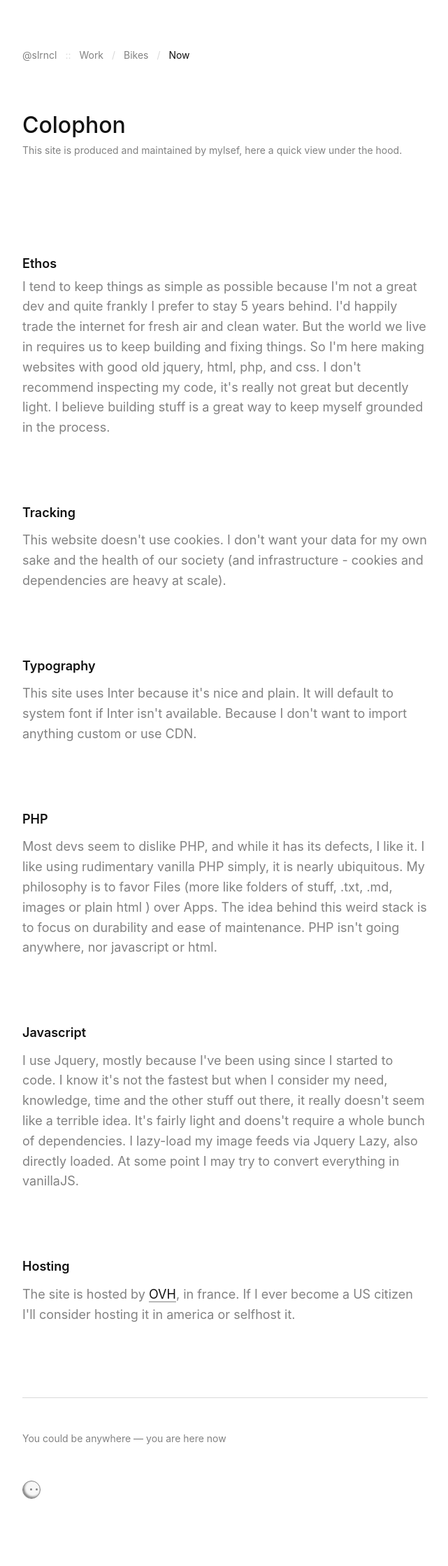
After one commit to nsolerieu/slrncl.com, a PHP site: page /colophon.php in a window 1280 px wide. The commit adds this page. Shown: the whole page at 70% size, without its empty margins (318-959 px from the left). Run offline with PHP 8.4, Linux system fonts and the light colour scheme.

Commit message:
OCD
- Dark mode
- Tried a few images
- Fixed feeds
- Added colophon (need to link to it somewhere)
- fiddled on footer options
- color changes
- Copy changes

```diff
--- a/www/assets/css/boot.css
+++ b/www/assets/css/boot.css
@@ -10,7 +10,7 @@
   --bg-primary: #ffffff;
   --bg-secondary: #f8f8f8;
   --bg-secondary-darker: #f0f0f0;
-  --border: #dedede;
+  --border: #dadada;
   --border-darker: #bebebe;
 
   --font-size-regular: 18px;
@@ -21,12 +21,12 @@
 
 :root body.dark-mode {
   --text-primary: #ffffff;
-  --text-secondary: #424242;
-  --bg-primary: #0A0A0A;
+  --text-secondary: #a1a1a1;
+  --bg-primary: #121212;
   --bg-secondary: #242424;
-  --bg-secondary-darker: #f0f0f0;
-  --border: #525252;
-  --border-darker: #6D6D6D;
+  --bg-secondary-darker: #393939;
+  --border: #2a2a2a;
+  --border-darker: #464646;
 }
 
 
@@ -76,20 +76,16 @@ body {
 }
 .full-row-border-top::before {
   content: "";
-  background: rgba(0, 0, 0, 0.08);
+  background: var(--border);
   height: 1px;
   width: calc(100% - 30px);
   top: 0;
   left: 15px;
   position: absolute;
 }
-.full-row-border-top.light::before,
-.full-col-border-top.light::before {
-  background: rgba(255, 255, 255, 0.08);
-}
 .full-col-border-top::before {
   content: "";
-  background: rgba(0, 0, 0, 0.08);
+  background: var(--border);
   height: 1px;
   width: 100%;
   top: 0;
@@ -368,7 +364,7 @@ p {
 }
 
 a {
-  color: #292934;
+  color: var(--text-primary);
   text-decoration: none;
   cursor: pointer;
   outline: none;
@@ -377,12 +373,12 @@ a.block-link {
   display: block;
   position: relative;
 }
-p a {
+p a, h1 a, h2 a, h3 a, h4 a, h5 a, h6 a {
   text-decoration: underline;
   text-decoration-color: var(--text-secondary);
   text-underline-offset: 0.25rem;
 }
-p a:hover {
+p a:hover, h1 a:hover, h2 a:hover, h3 a:hover, h4 a:hover, h5 a:hover, h6 a:hover {
   text-decoration-color: var(--text-primary);
 }
 
--- a/www/assets/css/style.css
+++ b/www/assets/css/style.css
@@ -3,7 +3,7 @@
 -------------------------------------------------------------- */
 .header-nav {
   padding: 20px 0;
-  margin-top: 10vh;
+  margin-top: 6vh;
   font-size: var(--font-size-small);
 }
 .menu-item {
@@ -176,14 +176,6 @@ h1 {
   line-height: 1.3;
   font-weight: 500;
 }
-h1 a {
-  text-decoration: underline;
-  text-decoration-color: var(--text-secondary);
-  text-underline-offset: 0.25rem;
-}
-h1 a:hover {
-  text-decoration-color: var(--text-primary);
-}
 h2, h3, h4, h5, h6 {
   font-size: var(--font-size-regular);
   line-height: 1.2;
@@ -303,6 +295,7 @@ h2, h3, h4, h5, h6 {
   top: 15px;
   left: 50%;
   width: 320px;
+  font-size: var(--font-size-small);
   text-align: center;
   margin-left: -160px;
 }
@@ -311,6 +304,7 @@ h2, h3, h4, h5, h6 {
   bottom: 15px;
   left: 50%;
   width: 320px;
+  font-size: var(--font-size-small);
   text-align: center;
   margin-left: -160px;
   cursor: pointer;
@@ -321,6 +315,7 @@ h2, h3, h4, h5, h6 {
   top: 50%;
   height: 50px;
   line-height: 50px;
+  font-size: var(--font-size-regular);
   left: 10%;
   margin-top: -25px;
   cursor: pointer;
@@ -332,6 +327,7 @@ h2, h3, h4, h5, h6 {
   height: 50px;
   right: 10%;
   line-height: 50px;
+  font-size: var(--font-size-regular);
   margin-top: -25px;
   cursor: pointer;
   opacity: 0.5;
--- a/www/assets/js/main.js
+++ b/www/assets/js/main.js
@@ -3,6 +3,10 @@ $(window).on('load', function(){
   $('body').toggleClass( 'loading-done' );
 
 });
+
+if (window.matchMedia && window.matchMedia('(prefers-color-scheme: dark)').matches) {
+  $('body').addClass( 'dark-mode' );
+}
 
 // DEFERRED STUFF
 
@@ -13,7 +17,7 @@ $(document).ajaxStop(function(){
         scrollDirection: 'vertical',
         effect: 'fadeIn',
         effectTime: 500,
-        placeholder: "https://slrncl.com/dev/new/assets/img/loader.gif",
+        placeholder: "https://slrncl.com/assets/img/loader.gif",
         threshold: 0,
         visibleOnly: true
       });
@@ -37,7 +41,7 @@ $(document).ready(function() {
 
   if (document.body.classList.contains('page-work')) {
 
-    var projectsData = "https://slrncl.com/dev/new/assets/data/projects.json";
+    var projectsData = "https://slrncl.com/assets/data/projects.json";
 
     $.getJSON( projectsData , function(data) {
 
@@ -63,7 +67,7 @@ $(document).ready(function() {
 
   if (document.body.classList.contains('page-bikes')) {
 
-    var bikesData = "https://slrncl.com/dev/new/assets/data/bikes.json";
+    var bikesData = "https://slrncl.com/assets/data/bikes.json";
 
     $.getJSON( bikesData , function(data) {
 
@@ -93,7 +97,7 @@ $(document).ready(function() {
 
   if (document.body.classList.contains('page-notes')) {
 
-    var notesData = "https://slrncl.com/dev/new/assets/data/notes.json";
+    var notesData = "https://slrncl.com/assets/data/notes.json";
 
     $.getJSON( notesData , function(data) {
 
@@ -176,7 +180,7 @@ if (document.body.classList.contains('page-moments')) {
     scrollDirection: 'vertical',
     effect: 'fadeIn',
     effectTime: 500,
-    placeholder: "https://slrncl.com/dev/new/assets/img/loader.gif",
+    placeholder: "https://slrncl.com/assets/img/loader.gif",
     threshold: 0,
     visibleOnly: true
   });
--- /dev/null
+++ b/www/colophon.php
@@ -0,0 +1,55 @@
+<?php $page = "now";?>
+<?php include 'header.php';?>
+
+<main>
+
+  <section class="hero" >
+    <div class="container">
+      <div class="row">
+        <div class="col-100">
+          <h1  class="text-color-primary no-margin">Colophon</h1>
+          <p class="text-small text-color-secondary small-margin-top line-height-100">
+            This site is produced and maintained by mylsef, here a quick view under the hood.
+          </p>
+        </div>
+      </div>
+    </div>
+  </section>
+
+  <section class="padded-section">
+    <div class="container">
+      <div class="row">
+        <div class="col-100">
+          <h2 class="text-color-primary no-margin">Ethos</h2>
+          <p class="small-margin-top text-regular text-color-secondary">
+            I tend to keep things as simple as possible because I'm not a great dev and quite frankly I prefer to stay 5 years behind. I'd happily trade the internet for fresh air and clean water. But the world we live in requires us to keep building and fixing things. So I'm here making websites with good old jquery, html, php, and css. I don't recommend inspecting my code, it's really not great but decently light. I believe building stuff is a great way to keep myself grounded in the process.
+          </p>
+          <h2 class="text-color-primary large-margin-top">Tracking</h2>
+          <p class="small-margin-top text-regular text-color-secondary">
+            This website doesn't use cookies. I don't want your data for my own sake and the health of our society (and infrastructure - cookies and dependencies are heavy at scale).
+          </p>
+          <h2 class="text-color-primary large-margin-top">Typography</h2>
+          <p class="small-margin-top text-regular text-color-secondary">
+            This site uses Inter because it's nice and plain. It will default to system font if Inter isn't available. Because I don't want to import anything custom or use CDN.
+          </p>
+          <h2 class="text-color-primary large-margin-top">PHP</h2>
+          <p class="small-margin-top text-regular text-color-secondary">
+            Most devs seem to dislike PHP, and while it has its defects, I like it. I like using rudimentary vanilla PHP simply, it is nearly ubiquitous. My philosophy is to favor Files (more like folders of stuff, .txt, .md, images or plain html ) over Apps. The idea behind this weird stack is to focus on durability and ease of maintenance. PHP isn't going anywhere, nor javascript or html.
+          </p>
+          <h2 class="text-color-primary large-margin-top">Javascript</h2>
+          <p class="small-margin-top text-regular text-color-secondary">
+            I use Jquery, mostly because I've been using since I started to code. I know it's not the fastest but when I consider my need, knowledge, time and the other stuff out there, it really doesn't seem like a terrible idea. It's fairly light and doens't require a whole bunch of dependencies. I lazy-load my image feeds via Jquery Lazy, also directly loaded. At some point I may try to convert everything in vanillaJS.
+          </p>
+          <h2 class="text-color-primary large-margin-top">Hosting</h2>
+          <p class="small-margin-top text-regular text-color-secondary">
+            The site is hosted by <a href="https://www.ovhcloud.com/">OVH</a>, in france. If I ever become a US citizen I'll consider hosting it in america or selfhost it.
+          </p>
+
+        </div>
+      </div>
+    </div>
+  </section>
+
+</main>
+
+<?php include 'footer.php';?>
--- a/www/footer.php
+++ b/www/footer.php
@@ -1,28 +1,11 @@
-<footer>
+<footer class="small-padding-top large-padding-bottom">
   <div class="container">
-    <div class="row full-row-border-top large-padding-top">
-      <div class="col-75 large-margin-bottom">
+    <div class="row full-row-border-top medium-padding-top">
+      <div class="col-100">
+        <p class="text-small text-color-secondary medium-margin-bottom">
+          You could be anywhere &mdash; you are here now<br>
+        </p>
         <div class="avatar"></div>
-        <p class="text-small text-color-primary small-margin-bottom medium-margin-top">
-          &copy; <?php echo date("Y"); ?> Thank you for stopping by.
-        </p>
-        <p class="text-small text-color-secondary">
-          You could be anywhere,<br>
-          but you are here now
-        </p>
-      </div>
-      <div class="col-25 large-margin-bottom">
-        <p class="text-small text-color-secondary small-margin-bottom">
-          Pages
-        </p>
-        <div>
-          <a href="index" class="block-link text-small text-color-primary">About</a>
-          <a href="bikes" class="block-link text-small text-color-primary">Bikes</a>
-          <a href="work" class="block-link text-small text-color-primary">Work</a>
-          <a href="now" class="block-link text-small text-color-primary">Now</a>
-          <a href="moments" class="block-link text-small text-color-primary">Moments</a>
-          <a href="notes" class="block-link text-small text-color-primary">Notes</a>
-        </div>
       </div>
     </div>
   </div>
--- a/www/header.php
+++ b/www/header.php
@@ -37,8 +37,8 @@
     <div class="container">
       <div class="col-100">
         <nav class="header-nav">
-          <a href="index.php" class="menu-item <?php if($page == 'home') { echo 'active'; } ?>">About</a>
-          <span class="nav-separator">/</span>
+          <a href="index.php" class="menu-item <?php if($page == 'home') { echo 'active'; } ?>">@slrncl</a>
+          <span class="nav-separator">::</span>
           <a href="work.php" class="menu-item <?php if($page == 'work') { echo 'active'; } ?>">Work</a>
           <span class="nav-separator">/</span>
           <a href="bikes.php"class="menu-item <?php if($page == 'bikes') { echo 'active'; } ?>">Bikes</a>
--- a/www/moments.php
+++ b/www/moments.php
@@ -25,8 +25,8 @@
         $images = glob($dir_name."*.jpg");
         foreach( array_reverse($images) as $image ) {
 
-        echo '<div class="col-33"><figure class="une-diapo" data-image-src="https://slrncl.com/dev/new/'.$image.'">';
-        echo '<img data-src="https://slrncl.com/dev/new/'.$image.'" alt="'.substr($image, 11).'" class="lazy fluid-img" >';
+        echo '<div class="col-33"><figure class="une-diapo" data-image-src="https://slrncl.com/'.$image.'">';
+        echo '<img data-src="https://slrncl.com/'.$image.'" alt="'.substr($image, 11).'" class="lazy fluid-img" >';
         echo '</figure></div>';
 
         }
```
Also changed, not shown: www/index.php (+18 -20 lines), www/now.php (+21 -17 lines), www/assets/img/desk-pixels.gif (added), www/assets/img/desk-static.jpg (added).
